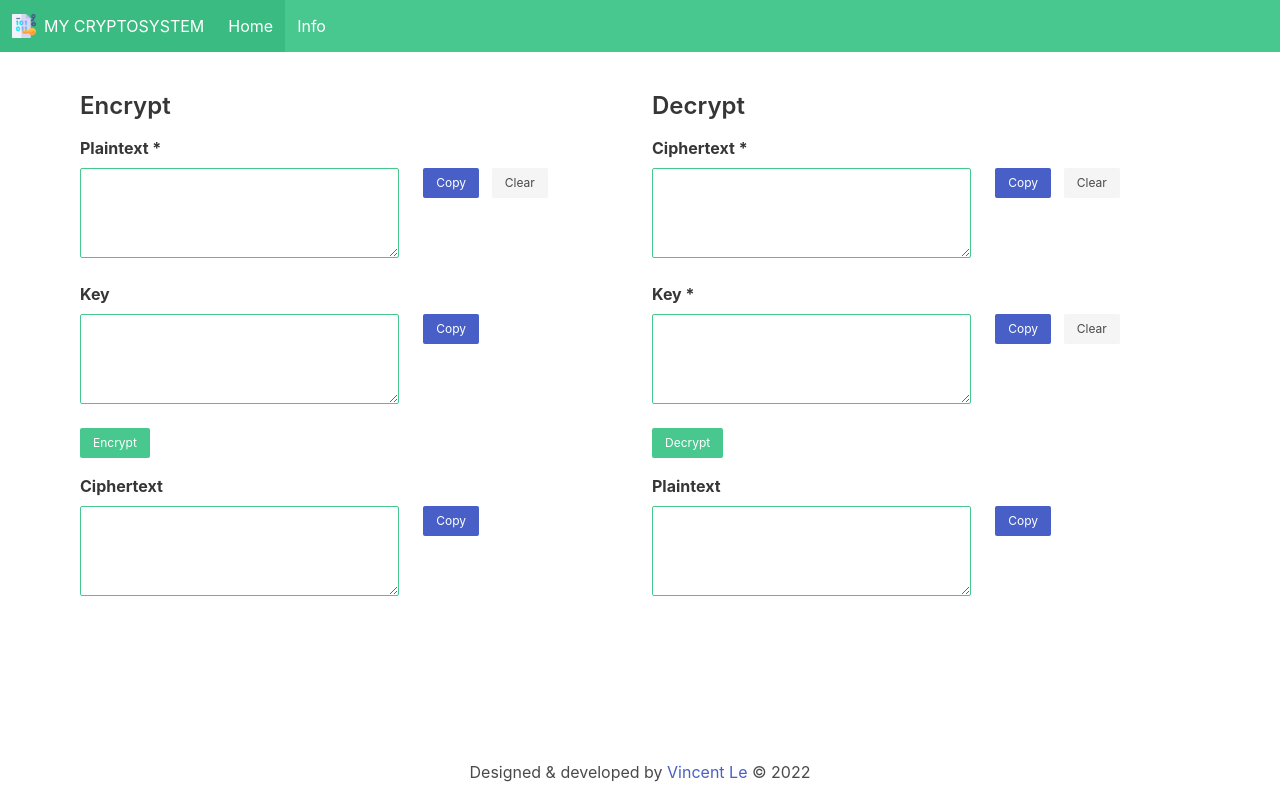
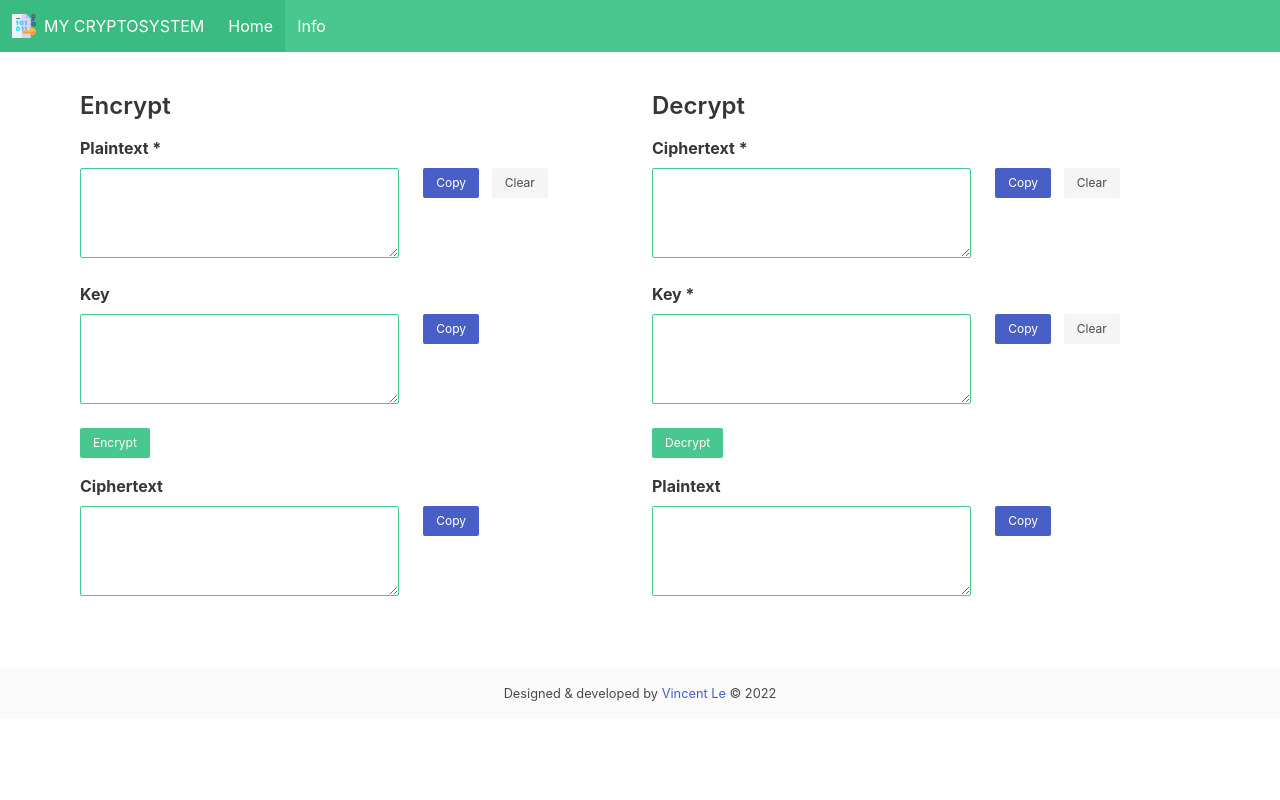
Before and after one commit to VincentLeV/my-cryptosystem-react-bulma, a React (Create React App) app: page / in a window 1280 px wide. Built offline with nearby package versions, Linux system fonts and the light colour scheme.

Commit message:
Fixed footer

```diff
--- a/src/App.jsx
+++ b/src/App.jsx
@@ -30,8 +30,10 @@ const App = () => {
                 }
             </main>
 
-            <footer id="app-footer">
-                Designed & developed by <a href="https://www.vincentle.me/">Vincent Le</a> © 2022
+            <footer className="footer">
+                <div class="has-text-centered">
+                    Designed & developed by <a href="https://www.vincentle.me/">Vincent Le</a> © 2022
+                </div>
             </footer>
         </>
     )
--- a/src/styles/app.css
+++ b/src/styles/app.css
@@ -2,13 +2,9 @@
   margin-right: 0.5rem;
 }
 
-#app-footer {
-  position: absolute;
-  bottom: 0;
-  left: 0;
-  right: 0;
-  padding: 1rem;
-  text-align: center;
+.footer {
+  padding: 1rem 0;
+  font-size: 0.8rem;
 }
 
 @media only screen and (min-width: 500px) {
@@ -21,8 +17,4 @@
   .placeholder {
     display: none;
   }
-
-  #app-footer {
-    position: static;
-  }
 }
```
